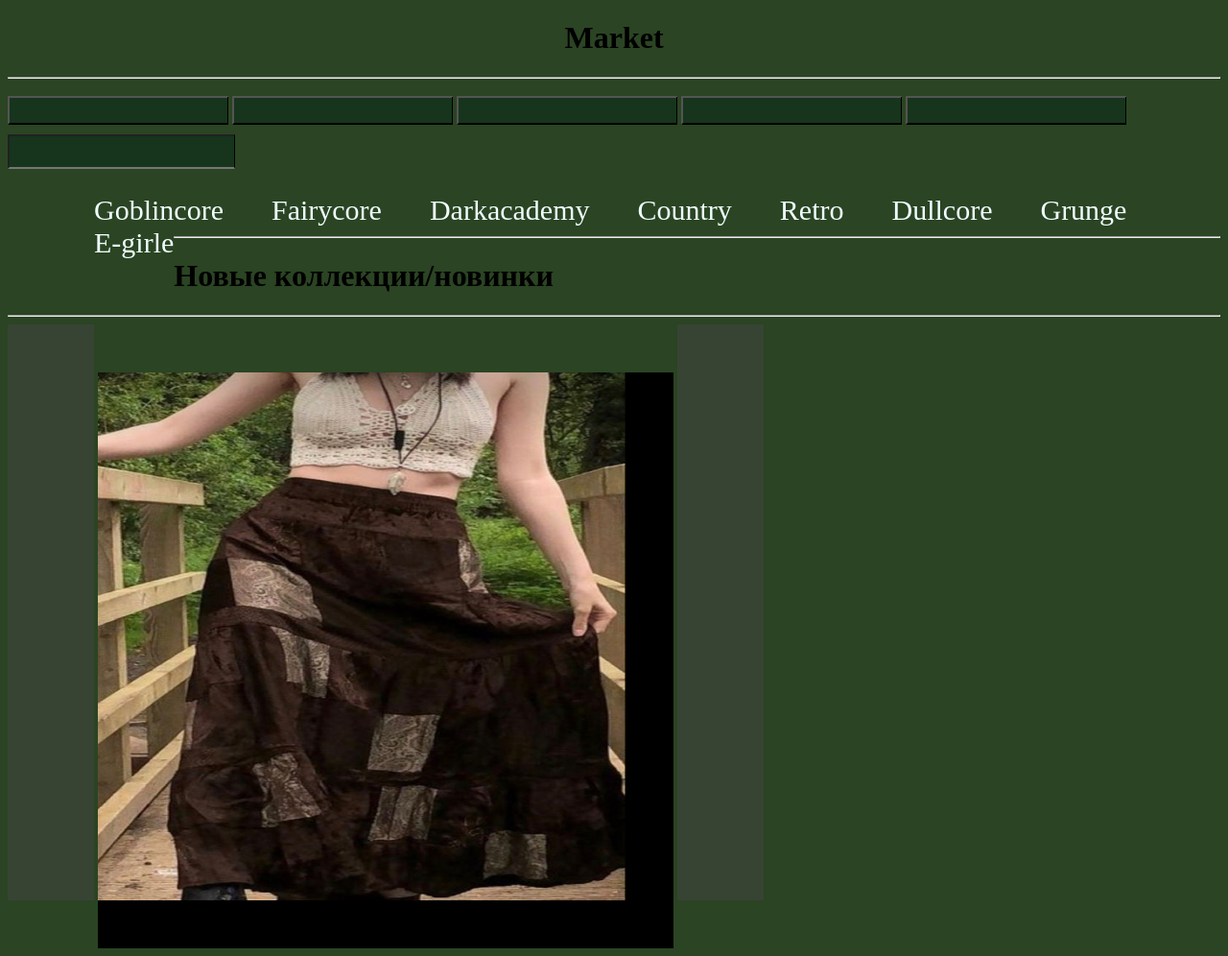
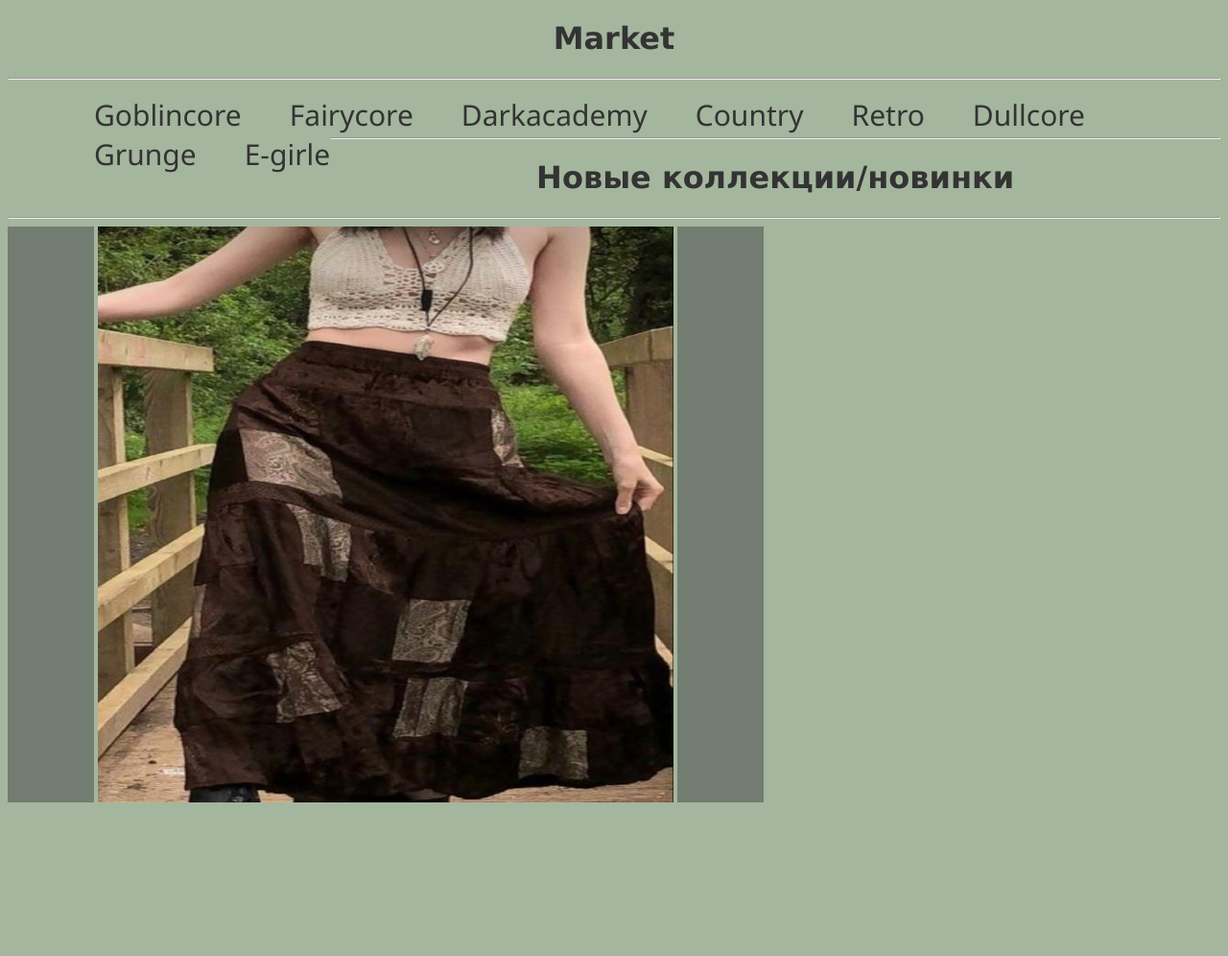
Before and after one commit to Barashov/market, a Flask app: page / in a window 1280 px wide. Shown: the whole page at 96% size. After the commit the page ends 836 px from the top, so only its background shows below. Run offline with Flask 2, Linux system fonts and the light colour scheme.

Commit message:
working with design

```diff
--- a/static/main.css
+++ b/static/main.css
@@ -1,23 +1,13 @@
 body {
-    background-color: rgb(43, 68, 35);
+    background-color: #A4B69E;
+    height: 900px;
 }
-.img {
-    height: 200px;
-    width: 1550px;
-    margin-top: none;
-}
+
 .style {
     text-align: center;
+    color: #333333;
+    font-family:'Lucida Sans', 'Lucida Sans Regular', 'Lucida Grande', 'Lucida Sans Unicode', Geneva, Verdana, sans-serif;
 
-}
-.input {
-    margin-top: 5x;
-    margin-left: none;
-    border-right: 1px solid;
-    background-color: rgb(22, 53, 28);
-    width: 230px;
-    height: 30px;
-    margin-bottom: none;
 
 }
 .row form input {
@@ -40,7 +30,7 @@ nav::before {
     display: block;
     height: 50px;
     width: 100%;
-    background-color:rgb(43, 68, 35);
+    background-color: #A4B69E;
     position: absolute;
     left: 0;
     z-index: -1;
@@ -54,7 +44,8 @@ ul li {
 ul li a {
     text-decoration: none;
     display: block;
-    color: azure;
+    color: #333333;
+    font-family: 'Segoe UI', Tahoma, Geneva, Verdana, sans-serif;
 
     font-size: 30px;
 }
@@ -79,6 +70,9 @@ ul li a {
 }
 .slider_img img {
 
-    height: 550px;
-    width: 550px;
+    height: 600px;
+    width: 600px;
 }
+.hr {
+    color: #B3AFA4;
+}
--- a/templates/main.html
+++ b/templates/main.html
@@ -25,17 +25,10 @@
 <body>
     <h1 class="style">Market</h1>
     <h1 class="name"></h1>
-    <hr>
+    <hr class="hr">
     <div class="row">
 
-     <form action="">
-        <input class="input" type="button">
-        <input class="input" type="button">
-        <input class="input" type="button">
-        <input class="input" type="button">
-        <input class="input" type="button">
-        <input class="input" style="margin-bottom: 10px;" type="text">
-        </form>
+
     </div>
 
         <nav>
@@ -52,14 +45,15 @@
     </nav>
     <br>
     <br>
-    <hr>
-    <h1>Новые коллекции/новинки</h1>
-    <hr>
+    <hr class="hr">
+    <h1 class="style">Новые коллекции/новинки</h1>
+    <hr class="hr">
     <div class="main_slider">
         <div id="left" onclick="left()" class="switch"></div>
         <div  class="slider_img"><img id="img" src="{{ url_for('static', filename='main_img/main1.jpg')}}" alt=""></div>
         <div id="right" onclick="right()" class="switch"></div>
     </div>
 
+
 </body>
 </html>
```
Also changed, not shown: static/types.css (+9 -4 lines), templates/types.html (+6 -6 lines), static/main.jpg (deleted).
